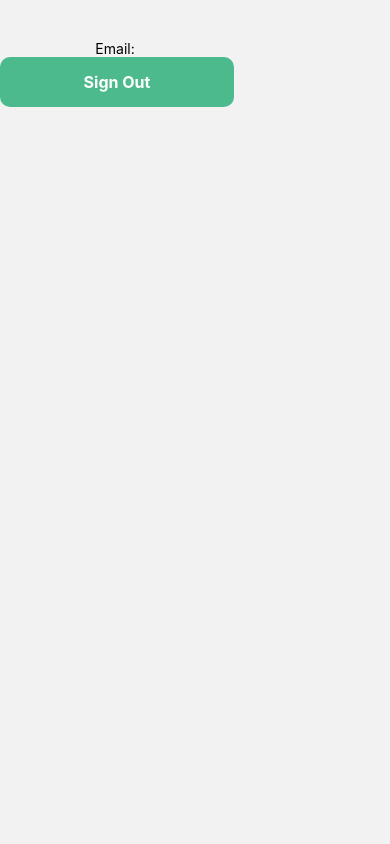
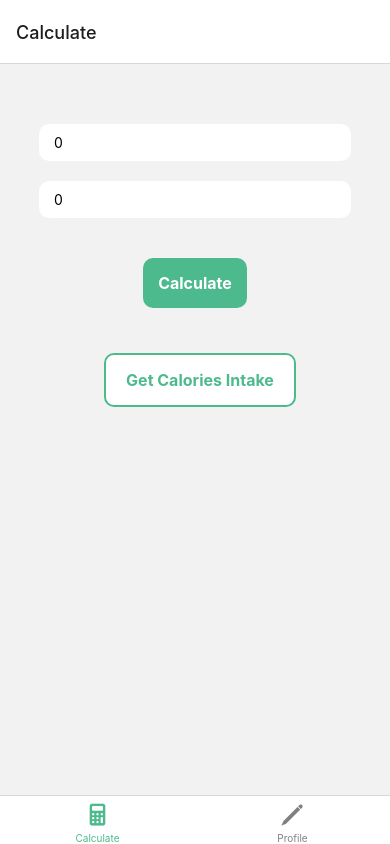
Before and after one commit to sagarsubedi/fitness-app, a React Native app: screen /Home in a window 390 px wide. Built offline with nearby package versions, Linux system fonts and the light colour scheme; no server answers.

Commit message:
user can logout and update password

```diff
--- a/screens/HomeScreen.js
+++ b/screens/HomeScreen.js
@@ -1,86 +1,34 @@
-import { SafeAreaView,  StyleSheet, Text, TouchableOpacity, View } from 'react-native'
 import React from 'react'
 import { auth } from '../firebase'
+import {createBottomTabNavigator} from '@react-navigation/bottom-tabs';
+import ProfileScreen from './ProfileScreen';
+import CalculateScreen from './CalculateScreen';
+import Ionicons from 'react-native-vector-icons/Ionicons'
 
+const Tab = createBottomTabNavigator();
 
 const HomeScreen = ({navigation}) => {
 
-  const handleLogOut = () => {
-    auth.signOut()
-      .then(() => {
-        console.log('User signed out')
-      navigation.replace('Login')
-    })
-  }
+  return (
+    <Tab.Navigator
+      screenOptions={({ route }) => ({
+        tabBarIcon: ({ focused, color, size }) => {
+          let iconName;
+          if (route.name === 'Calculate') {
+            iconName = 'calculator'
+          } else if (route.name === 'Profile') {
+            iconName = 'pencil'
 
-  return (
-    <SafeAreaView>
-      <View style={styles.buttonContainer}>
-        <Text className=''>Email: {auth.currentUser?.email}</Text>
-        <TouchableOpacity
-          onPress={handleLogOut}
-          style={styles.button}
-
-        >
-          <Text style={styles.buttonText}>Sign Out</Text>
-        </TouchableOpacity>
-      </View>
-    </SafeAreaView>
+          }
+          return <Ionicons name={iconName} size={size} color={color} />;
+        },
+        tabBarActiveTintColor: '#4DBA8D',
+        tabBarInactiveTintColor: 'gray',
+      })}
+    >
+      <Tab.Screen name="Calculate" component={CalculateScreen} />
+      <Tab.Screen name="Profile" component={ProfileScreen} />
+    </Tab.Navigator>
   )
 }
-
-
-const styles = StyleSheet.create({
-  container: {
-    flex: 1,
-    alignItems: 'center',
-    justifyContent: 'center',
-  },
-
-  inputContainer: {
-    width: '80%',
-  },
-
-  input: {
-    backgroundColor: 'white',
-    paddingHorizontal: 15,
-    paddingVertical: 10,
-    borderRadius: 10,
-    marginTop: 5,
-  },
-
-  buttonContainer: {
-    width: '60%',
-    justifyContent: 'center',
-    alignItems: 'center',
-    marginTop: 40,
-  },
-
-  button: {
-    backgroundColor: '#4DBA8D',
-    width: '100%',
-    padding:15,
-    borderRadius: 10,
-    alignItems: 'center',
-  },
-
-  buttonOutline: {
-    backgroundColor: 'white',
-    margin: 5,
-    borderColor: '#4DBA8D',
-    borderWidth: 2,
-  },
-
-  buttonText: {
-    color: 'white',
-    fontWeight: '700',
-    fontSize: 16,
-  },
-
-  buttonOutlineText: {
-    color: '#4DBA8D',
-    fontWeight: '700',
-    fontSize: 16,
-  },
-})
 export default HomeScreen
--- /dev/null
+++ b/screens/ProfileScreen.js
@@ -0,0 +1,136 @@
+import { StyleSheet, Text, View, Button,KeyboardAvoidingView, TextInput, TouchableOpacity } from 'react-native'
+import React, { useState } from 'react'
+import { auth } from '../firebase'
+
+
+const ProfileScreen = ({ navigation }) => {
+
+  const [newPassword, setNewPassword] = useState('')
+  const [confirmPassword, setConfirmPassword] = useState('')
+
+  const handleLogOut = () => {
+    auth.signOut()
+      .then(() => {
+        console.log('User signed out')
+      navigation.replace('Login')
+      })
+      .catch((error) => alert(error.message))
+
+  }
+
+  const handleUpdatePassword = () => {
+    if (newPassword !== confirmPassword) {
+      alert('Passwords do not match')
+      // reset the state and clear the input fields
+      setNewPassword('')
+      setConfirmPassword('')
+      return
+    }
+    auth.currentUser.updatePassword(newPassword)
+      .then(() => {
+        alert('Password successfully updated')
+      })
+      .catch((error) => alert('Something went wrong. Please try again.'))
+   }
+
+  return (
+    <View className='h-full flex justify-between items-center'>
+
+      {/* update password */}
+      <View className='mt-4 w-full'>
+        <Text className='ml-2 text-secondary font-bold'>Change Password</Text>
+        <View className='border-b-4 border-indigo-500 mt-2' />
+        <View className='mt-4 flex justify-center items-center'>
+          <KeyboardAvoidingView style={styles.inputContainer}>
+            <TextInput
+              value={newPassword}
+              onChangeText={(newPassword) => setNewPassword(newPassword)}
+              placeholder='New Password'
+              keyboardType='text'
+              secureTextEntry
+              style={styles.input}
+            />
+
+            <TextInput
+              value={confirmPassword}
+              onChangeText={(confirmPassword) => setConfirmPassword(confirmPassword)}
+              placeholder='Confirm Password'
+              keyboardType='text'
+              secureTextEntry
+              style={styles.input}
+            />
+          </KeyboardAvoidingView>
+          <View className='mt-4'>
+            {/* <Button title='Update' onPress={handleUpdatePassword} style={styles.button} /> */}
+            <TouchableOpacity
+              onPress={handleUpdatePassword}
+              style={styles.button}
+
+            >
+              <Text style={styles.buttonText}>Update</Text>
+            </TouchableOpacity>
+          </View>
+
+        </View>
+      </View>
+
+
+
+      <View className='mt-14'>
+        <Text>Change Email</Text>
+      </View>
+
+      <View className='mb-2'>
+        <TouchableOpacity
+          onPress={handleLogOut}
+          style={[styles.button, styles.buttonOutline]}
+        >
+          <Text style={styles.buttonOutlineText}>Log Out</Text>
+        </TouchableOpacity>
+      </View>
+    </View>
+  )
+}
+
+export default ProfileScreen
+
+const styles = StyleSheet.create({
+  inputContainer: {
+    width: '80%',
+  },
+
+  input: {
+    backgroundColor: 'white',
+    paddingHorizontal: 15,
+    paddingVertical: 10,
+    borderRadius: 10,
+    marginTop: 20,
+  },
+
+  button: {
+    backgroundColor: '#4DBA8D',
+    width: '100%',
+    padding:15,
+    borderRadius: 10,
+    alignItems: 'center',
+  },
+
+  buttonText: {
+    color: 'white',
+    fontWeight: '700',
+    fontSize: 16,
+  },
+
+  buttonOutline: {
+    backgroundColor: 'white',
+    margin: 5,
+    borderColor: '#4DBA8D',
+    borderWidth: 2,
+  },
+
+  buttonOutlineText: {
+    color: '#4DBA8D',
+    fontWeight: '700',
+    fontSize: 16,
+  },
+})
```
